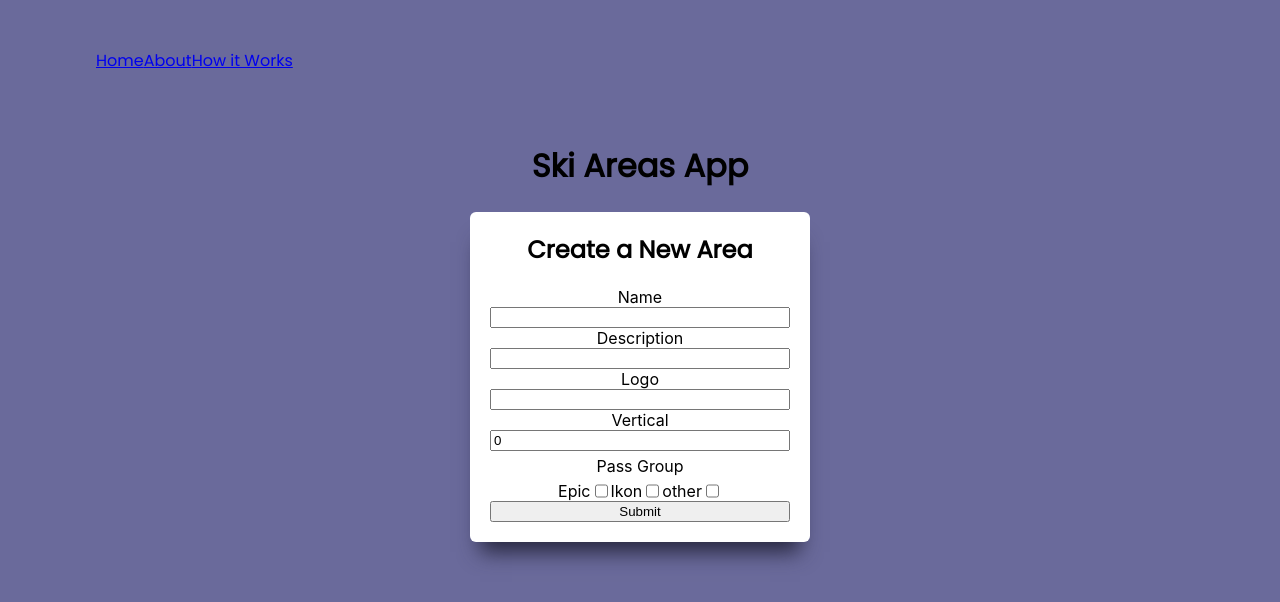
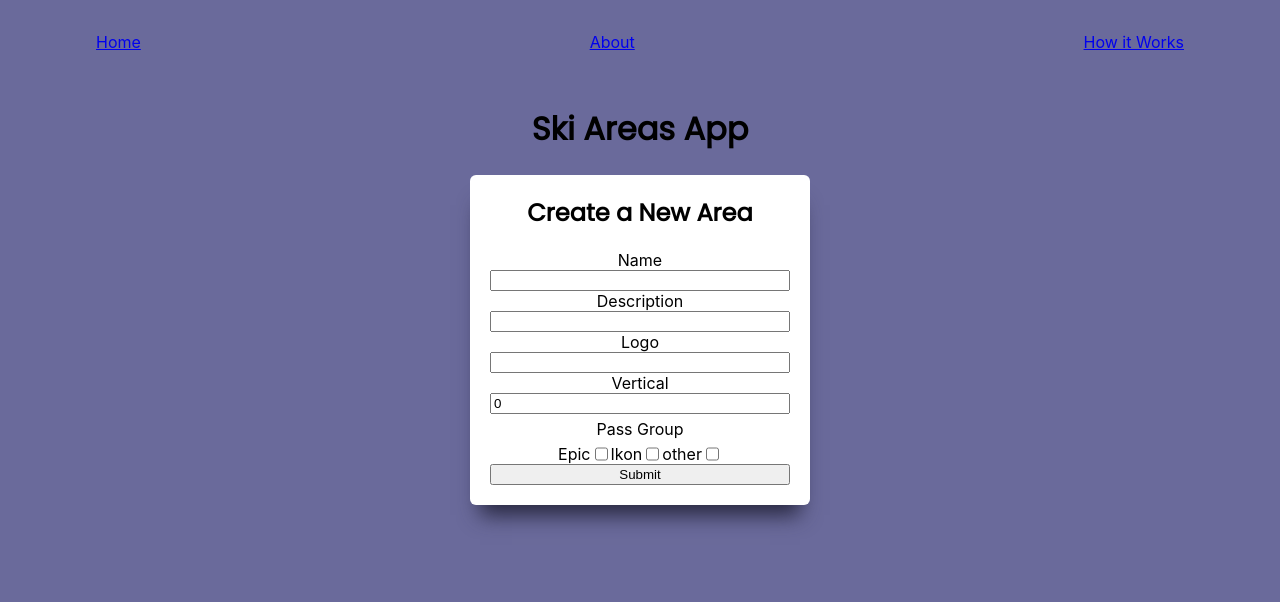
Before and after one commit to bwesterg/ski_areas, a React (Create React App) app in the folder ski-areas-frontend/: page / in a window 1280 px wide. Shown: the top 602 px of the page. Built offline with nearby package versions, Linux system fonts and the light colour scheme; no server answers.

Commit message:
fixes navbar spacing for links

```diff
--- a/ski-areas-frontend/src/App.css
+++ b/ski-areas-frontend/src/App.css
@@ -15,23 +15,25 @@ h1, h2, h3, h4, h5, h6, p {
 }
 
 .skiApp__navbar {
-  display: flex;
+  /* display: flex; */
   justify-content: space-between;
   align-items: center;
   padding: 2rem 6rem;
 }
 
 .skiApp__navbar-links {
-  flex: 1;
+  /* flex: 1; */
   display: flex;
-  justify-content: flex-start;
+  flex-direction: row;
+  justify-content: space-between;
+  /* justify-content: flex-start; */
   align-items: center;
 }
 
-.skiApp__navbar-links_container {
+/* .skiApp__navbar-links_container {
   display: flex;
   flex-direction: row;
-}
+} */
 
 .area-form {
   display: flex;
--- a/ski-areas-frontend/src/components/Navbar.js
+++ b/ski-areas-frontend/src/components/Navbar.js
@@ -4,9 +4,9 @@ import '../App.css';
 const Menu = () => (
 
     <>
-        <p><a href="#home">Home</a></p>
-        <p><a href="#About">About</a></p>
-        <p><a href="#How-it-works">How it Works</a></p>
+        <div><a href="#home">Home</a></div>
+        <div><a href="#About">About</a></div>
+        <div><a href="#How-it-works">How it Works</a></div>
     </>
 )
 
```
